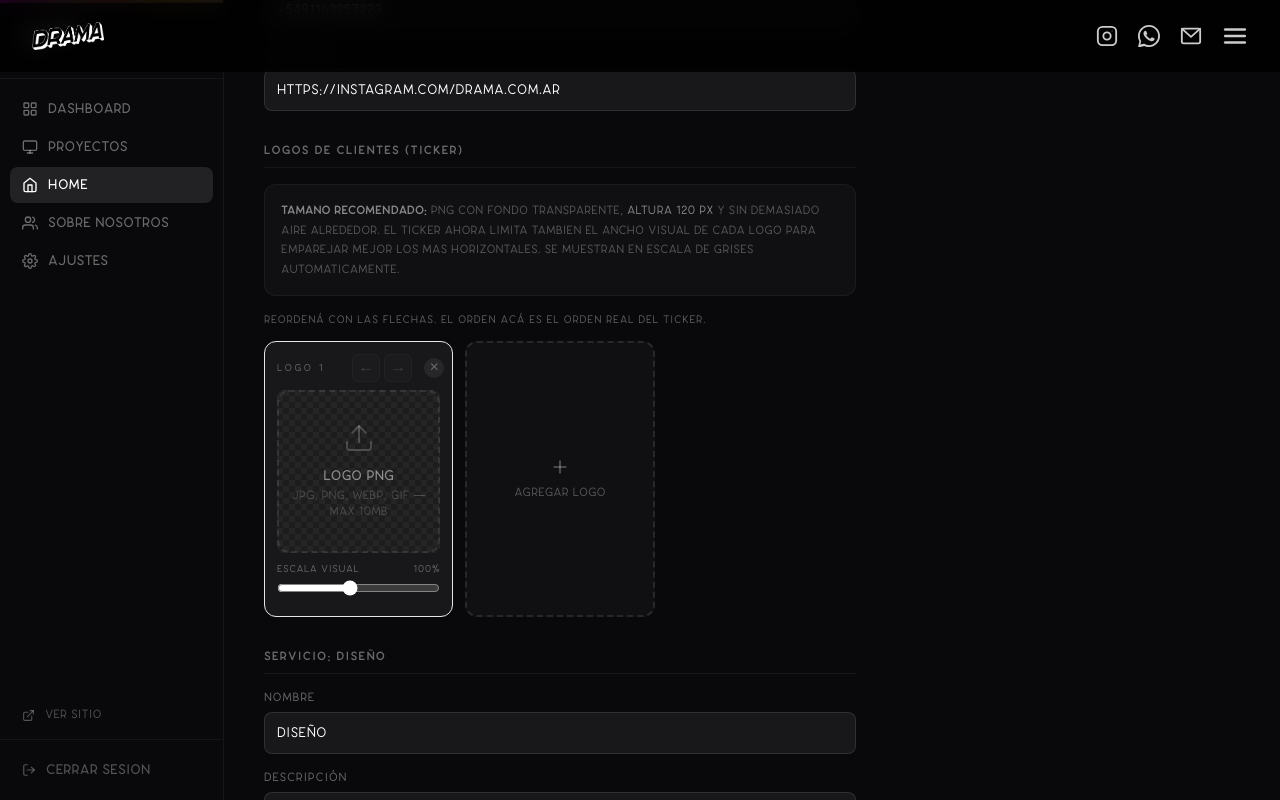
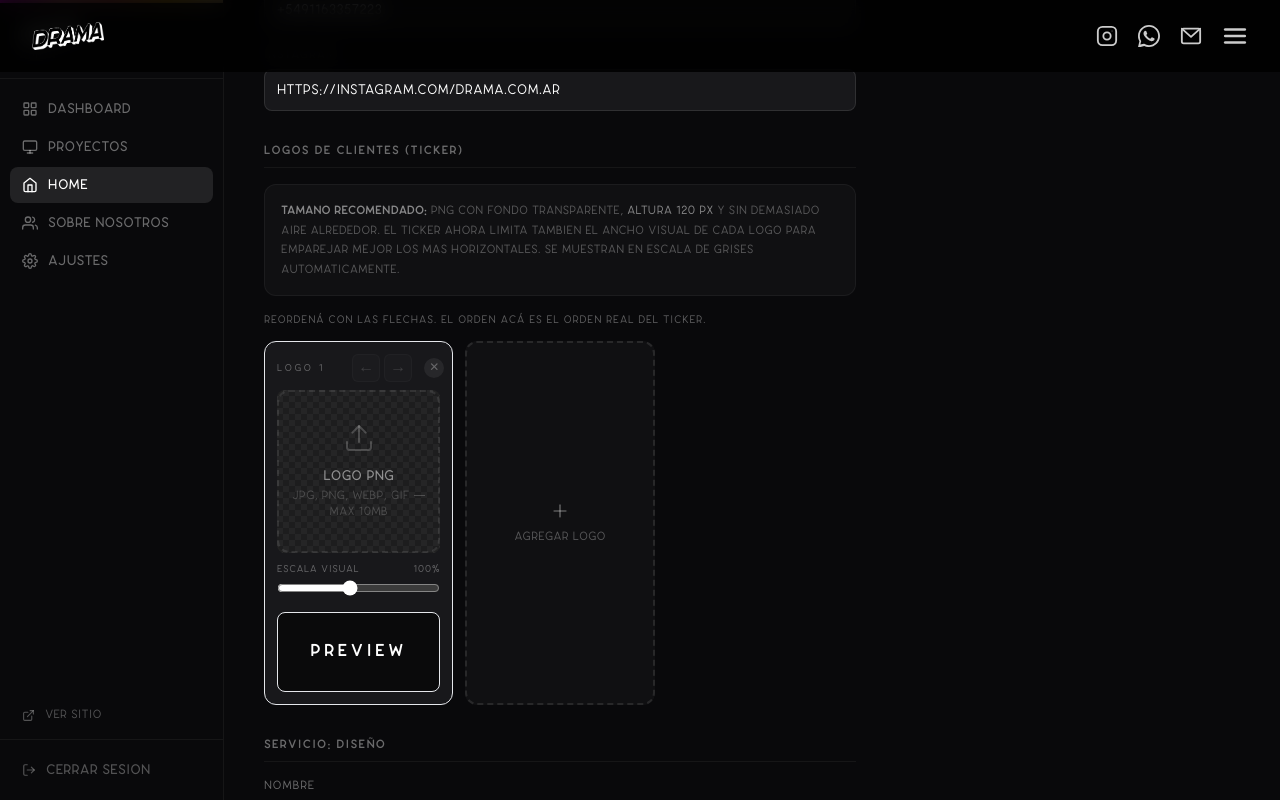
Before and after one commit to guidowain/drama-web, a Next.js app: page /admin/home in a window 1280 px wide. Both pictures are taken after a click on the button "Agregar logo". Shown: the part 563-1363 px from the top of the page. Built offline with nearby package versions, Linux system fonts and the light colour scheme.

Commit message:
auto deploy 2026-04-24 13:27:35

```diff
--- a/app/admin/home/page.tsx
+++ b/app/admin/home/page.tsx
@@ -212,8 +212,11 @@ function LogosEditor({
         Reordená con las flechas. El orden acá es el orden real del ticker.
       </div>
       <div className="grid grid-cols-2 sm:grid-cols-3 gap-3">
-        {logos.map((logo, i) => (
-          <div key={i} className="relative rounded-xl border border-white/8 bg-zinc-900 p-3 space-y-2">
+        {logos.map((logo, i) => {
+          const previewScale = Math.min((logo.scale ?? 1) * 72, 100)
+
+          return (
+            <div key={i} className="relative rounded-xl border border-white/8 bg-zinc-900 p-3 space-y-2">
             <div className="flex items-center justify-between gap-2 pr-7">
               <span className="text-[10px] uppercase tracking-[0.22em] text-white/35">
                 Logo {i + 1}
@@ -285,8 +288,27 @@ function LogosEditor({
               />
             </div>
 
-          </div>
-        ))}
+            <div className="rounded-lg border border-white/8 bg-black/60 h-20 flex items-center justify-center px-3 overflow-hidden">
+              {logo.src ? (
+                // eslint-disable-next-line @next/next/no-img-element
+                <img
+                  src={logo.src}
+                  alt={logo.alt || `Preview logo ${i + 1}`}
+                  className="block w-auto max-w-full object-contain"
+                  style={{ height: `${previewScale}%` }}
+                />
+              ) : (
+                <span
+                  className="max-w-full text-center text-white font-bold text-sm uppercase tracking-[0.2em] leading-none"
+                  style={{ fontSize: `${Math.max(12, Math.min(24, previewScale * 0.24))}px` }}
+                >
+                  {logo.alt || 'Preview'}
+                </span>
+              )}
+            </div>
+            </div>
+          )
+        })}
 
         {/* Add button */}
         <button
--- a/components/LogosTicker.tsx
+++ b/components/LogosTicker.tsx
@@ -23,6 +23,8 @@ export default function LogosTicker({ logos }: Props) {
     <div className="overflow-hidden py-10 md:py-14 bg-black border-y border-white/10">
       <div className="ticker-track-logos gap-12 md:gap-20 px-6 md:px-8">
         {doubled.map((logo, i) => {
+          const scale = Math.min((logo.scale ?? 1) * 72, 100)
+
           return (
             <div
               key={i}
@@ -35,8 +37,7 @@ export default function LogosTicker({ logos }: Props) {
                   alt={logo.alt}
                   className="block w-auto h-auto max-h-full object-contain max-w-[180px] md:max-w-[320px]"
                   style={{
-                    transform: `scale(${logo.scale ?? 1})`,
-                    transformOrigin: 'center',
+                    height: `${scale}%`,
                   }}
                 />
               ) : (
```
